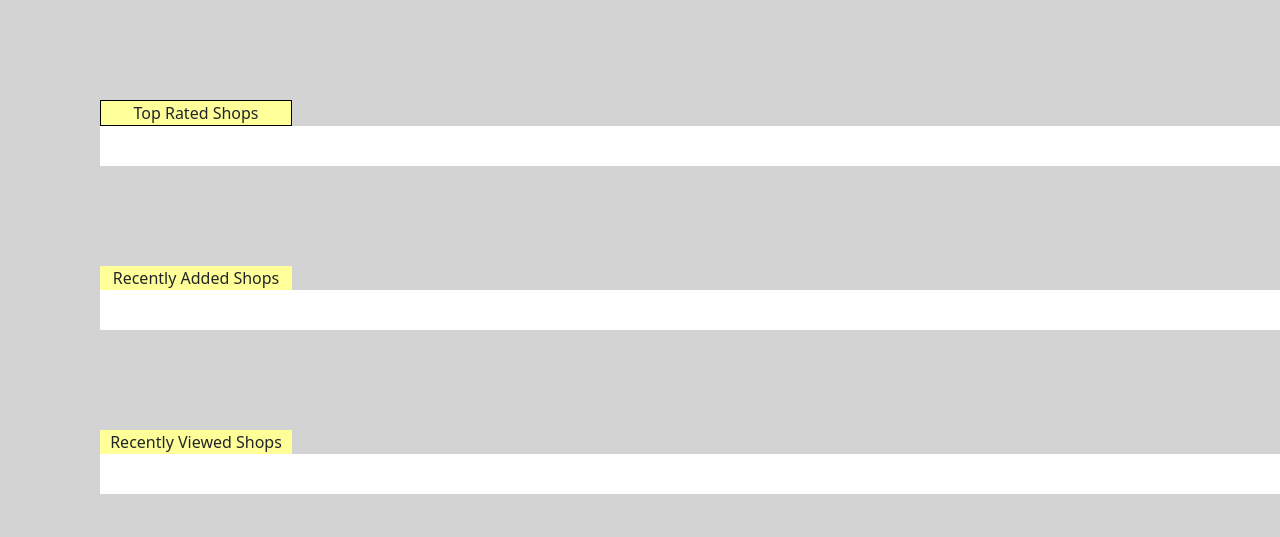
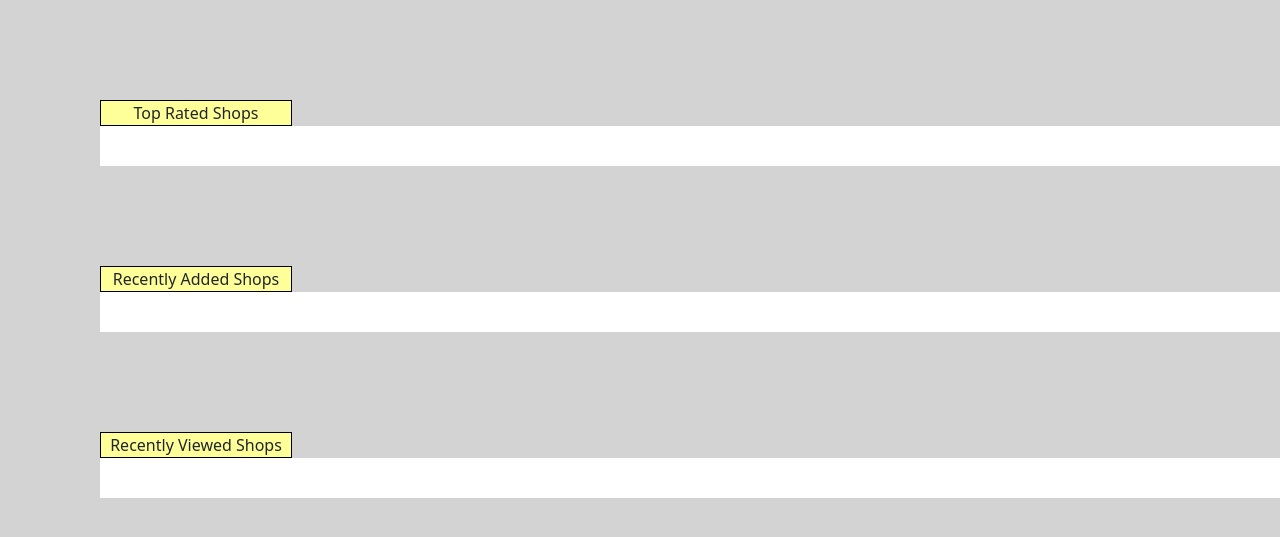
Before and after one commit to DanielHally/wad_project, a Django app: template templates/gsr/home.html in a window 1280 px wide. Shown: the part 56-593 px from the top of the page. Run offline with Django 3.2, Linux system fonts and the light colour scheme; the template is opened without the code that fills it, so the values that code supplies are empty; parts of the project's set-up code (start-up, migrations or seed data) failed here and were passed over.

Commit message:
One last css tweak

```diff
--- a/templates/gsr/home.html
+++ b/templates/gsr/home.html
@@ -37,7 +37,7 @@
         </div>
         {% endfor %}
     </div>
-    <p class="gsr-cream" style="margin-bottom: 0;margin-top:100px;margin-left:100px;width:15%;">Recently Added Shops</p>
+    <p class="border gsr-border gsr-cream" style="margin-bottom: 0;margin-top:100px;margin-left:100px;width:15%;">Recently Added Shops</p>
      <div class="container2" >
          {% for shop in shoplistbyadddate %}
         <div class="shops border gsr-border"  style="background-image: url({% shop_picture shop %}) " >
@@ -56,7 +56,7 @@
         </div>
         {% endfor %}
     </div>
-    <p class="gsr-cream" style="margin-bottom: 0;margin-top:100px;margin-left:100px;width:15%">Recently Viewed Shops</p>
+    <p class="border gsr-border gsr-cream" style="margin-bottom: 0;margin-top:100px;margin-left:100px;width:15%">Recently Viewed Shops</p>
 
     <div class="container2" >
         {% for shop in shops_recently_visited %}
```
